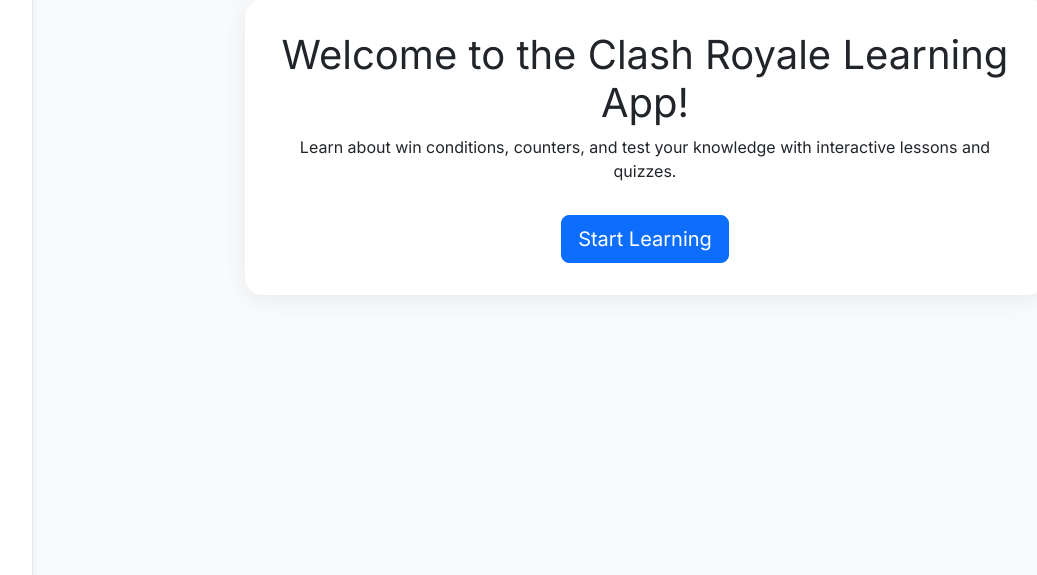
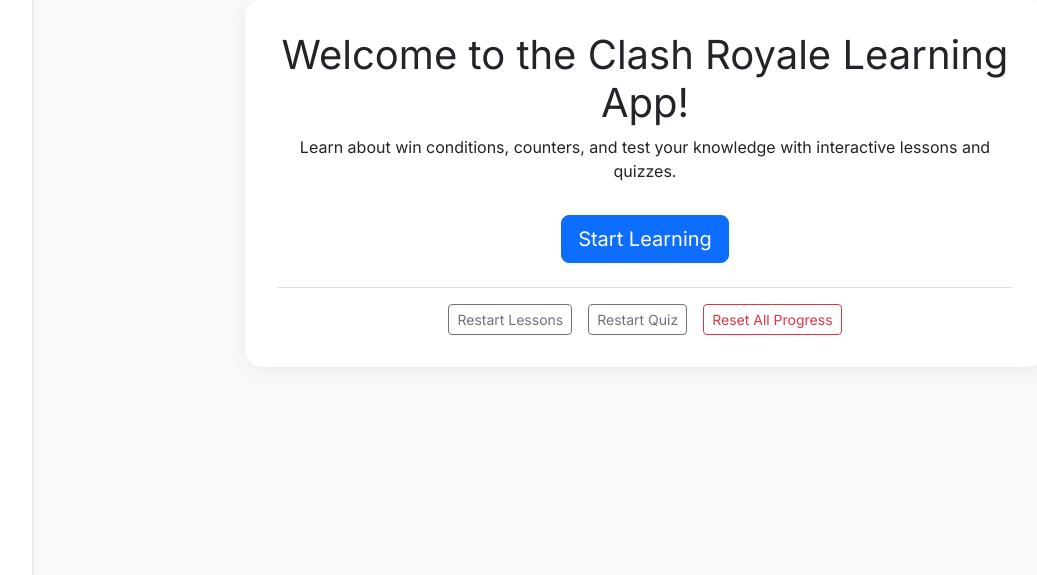
Before and after one commit to alexqise/clash, a Flask app: page / in a window 1280 px wide. Shown: the part 153-728 px from the top of the page, without its empty margins (23-1060 px from the left). Run offline with Flask 3, Linux system fonts and the light colour scheme.

Commit message:
added page saving

```diff
--- a/app.py
+++ b/app.py
@@ -30,10 +30,20 @@
 @app.route('/')
 def home():
     """Home page with Start Learning button."""
-    # Reset both lesson and quiz progress when visiting home page
-    session['lesson_progress'] = 0
-    session['quiz_idx'] = 0
-    session['quiz_answers'] = [None] * len(quiz_questions)
+    # Initialize progress if not already set
+    if 'lesson_progress' not in session:
+        session['lesson_progress'] = 0
+    if 'quiz_idx' not in session:
+        session['quiz_idx'] = 0
+    if 'quiz_answers' not in session:
+        session['quiz_answers'] = [None] * len(quiz_questions)
+
+    # Only reset if explicitly requested
+    if request.args.get('reset'):
+        session['lesson_progress'] = 0
+        session['quiz_idx'] = 0
+        session['quiz_answers'] = [None] * len(quiz_questions)
+
     return render_template('home.html')
 
 
@@ -64,14 +74,24 @@
 @app.route('/lesson', methods=['GET', 'POST'])
 def lesson():
     """Lesson navigation and display."""
-    # Reset quiz progress when coming from another section
-    if request.referrer and '/quiz' in request.referrer:
-        session['quiz_idx'] = 0
-        session['quiz_answers'] = [None] * len(quiz_questions)
+    # Initialize lesson progress if not already set
+    if 'lesson_progress' not in session:
+        session['lesson_progress'] = 0
 
-    # Initialize or get current lesson progress
-    if 'lesson_progress' not in session or request.args.get('reset'):
+    # Only reset progress if explicitly requested
+    if request.args.get('reset'):
         session['lesson_progress'] = 0
+
+    # Check if a specific lesson ID is requested
+    specific_lesson = request.args.get('id')
+    if specific_lesson and specific_lesson.isdigit():
+        # Find the lesson with this ID
+        lesson_id = int(specific_lesson)
+        for i, l in enumerate(lessons):
+            if l['id'] == lesson_id:
+                session['lesson_progress'] = i
+                break
+
     idx = session['lesson_progress']
 
     # Handle navigation
@@ -83,6 +103,9 @@
             idx -= 1
         session['lesson_progress'] = idx
         log_interaction(action, lessons[idx]['id'])
+        # Redirect to the lesson with ID to maintain state on refresh
+        return redirect(url_for('lesson', id=lessons[idx]['id']))
+
     lesson = lessons[idx]
     progress = (idx + 1, len(lessons))
     return render_template('lesson.html', lesson=lesson, progress=progress)
@@ -103,22 +126,43 @@
     quiz_score = round((correct_count / total_questions)
                        * 100) if total_questions > 0 else 0
 
-    return render_template('certificate.html', quiz_score=quiz_score)
+    # Get the lesson ID the user came from, if available
+    from_lesson = session.get('from_lesson')
+
+    return render_template('certificate.html', quiz_score=quiz_score, from_lesson=from_lesson)
 
 
 @app.route('/quiz', methods=['GET', 'POST'])
 def quiz():
     """Quiz navigation and answering."""
-    # Reset lesson progress when coming from another section
-    if request.referrer and '/lesson' in request.referrer:
-        session['lesson_progress'] = 0
+    # Initialize quiz progress if not already set
+    if 'quiz_idx' not in session:
+        session['quiz_idx'] = 0
 
-    # Initialize or reset quiz progress
-    if 'quiz_idx' not in session or request.args.get('reset'):
+    # Track which lesson the user came from if provided
+    from_lesson = request.args.get('from_lesson')
+    if from_lesson:
+        session['from_lesson'] = from_lesson
+
+    # Only reset progress if explicitly requested
+    if request.args.get('reset'):
         session['quiz_idx'] = 0
+        session['quiz_answers'] = [None] * len(quiz_questions)
+
+    # Check if a specific question ID is requested
+    specific_question = request.args.get('id')
+    if specific_question and specific_question.isdigit():
+        # Find the question with this ID
+        question_id = int(specific_question)
+        for i, q in enumerate(quiz_questions):
+            if q['id'] == question_id:
+                session['quiz_idx'] = i
+                break
+
     # Ensure quiz_answers always matches the number of quiz questions
-    if 'quiz_answers' not in session or len(session['quiz_answers']) != len(quiz_questions) or request.args.get('reset'):
+    if 'quiz_answers' not in session or len(session['quiz_answers']) != len(quiz_questions):
         session['quiz_answers'] = [None] * len(quiz_questions)
+
     idx = session['quiz_idx']
     feedback = None
     # Handle answer submission
@@ -135,6 +179,8 @@
                 idx -= 1
             session['quiz_idx'] = idx
             log_interaction(action, quiz_questions[idx]['id'])
+            # Redirect to maintain state on refresh
+            return redirect(url_for('quiz', id=quiz_questions[idx]['id']))
         elif action == 'answer':
             selected = request.form.get('option')
             if selected is not None:
@@ -142,8 +188,8 @@
                 session['quiz_answers'][idx] = int(selected)
                 session.modified = True  # Ensure session is saved
                 log_interaction('answer', quiz_questions[idx]['id'])
-                # Just redirect back to the same question to refresh
-                return redirect(url_for('quiz'))
+                # Redirect to maintain state and show feedback
+                return redirect(url_for('quiz', id=quiz_questions[idx]['id']))
 
     progress = (idx + 1, len(quiz_questions))  # Always set before rendering
     question = quiz_questions[idx]
--- a/templates/home.html
+++ b/templates/home.html
@@ -12,5 +12,19 @@
     aria-label="Start Learning"
     >Start Learning</a
   >
+
+  <div class="mt-4 pt-3 border-top">
+    <div class="d-flex justify-content-center gap-3">
+      <a href="/lesson?reset=true" class="btn btn-outline-secondary btn-sm"
+        >Restart Lessons</a
+      >
+      <a href="/quiz?reset=true" class="btn btn-outline-secondary btn-sm"
+        >Restart Quiz</a
+      >
+      <a href="/?reset=true" class="btn btn-outline-danger btn-sm"
+        >Reset All Progress</a
+      >
+    </div>
+  </div>
 </div>
 {% endblock %}
--- a/templates/lesson.html
+++ b/templates/lesson.html
@@ -141,13 +141,14 @@
 <!-- Navigation Buttons: minimal, flat -->
 <form method="post" class="d-flex justify-content-between gap-2 mt-2">
   <button type="submit" name="action" value="prev" class="btn btn-link text-secondary px-3 py-2" style="text-decoration:none;" aria-label="Previous Lesson" {% if progress[0] == 1 %}disabled{% endif %}>Previous</button>
+  <a href="/lesson?reset=true" class="btn btn-outline-secondary btn-sm align-self-center" style="font-size: 0.8rem;">Reset</a>
   <button type="submit" name="action" value="next" class="btn btn-link text-primary px-3 py-2" style="text-decoration:none;" aria-label="Next Lesson" {% if progress[0] == progress[1] %}disabled{% endif %}>Next</button>
 </form>
 
 <!-- Go to Quiz Button (only on last lesson) -->
 {% if progress[0] == progress[1] %}
   <div class="text-center mt-4">
-    <a href="/quiz" class="btn btn-success btn-lg px-5 py-3" aria-label="Go to Quiz">Go to Quiz</a>
+    <a href="/quiz?from_lesson={{ lesson.id }}" class="btn btn-success btn-lg px-5 py-3" aria-label="Go to Quiz">Go to Quiz</a>
   </div>
 {% endif %}
 
--- a/templates/quiz.html
+++ b/templates/quiz.html
@@ -119,6 +119,10 @@
       <form method="post" style="display:inline;">
         <button type="submit" name="action" value="prev" class="btn btn-secondary px-4 py-2" aria-label="Previous Question" {% if progress[0] == 1 %}disabled{% endif %}>Previous</button>
       </form>
+
+      <!-- Reset button -->
+      <a href="/quiz?reset=true" class="btn btn-outline-secondary align-self-center" style="font-size: 0.85rem;">Reset Quiz</a>
+
       <form method="post" style="display:inline;">
         <button id="next-btn" type="submit" name="action" value="next" class="btn btn-primary px-4 py-2" aria-label="Next Question" {% if not is_correct %}disabled{% endif %}>{% if progress[0] == progress[1] %}Finish Quiz{% else %}Next{% endif %}</button>
       </form>
```
Also changed, not shown: templates/certificate.html (+9 -0 lines).
